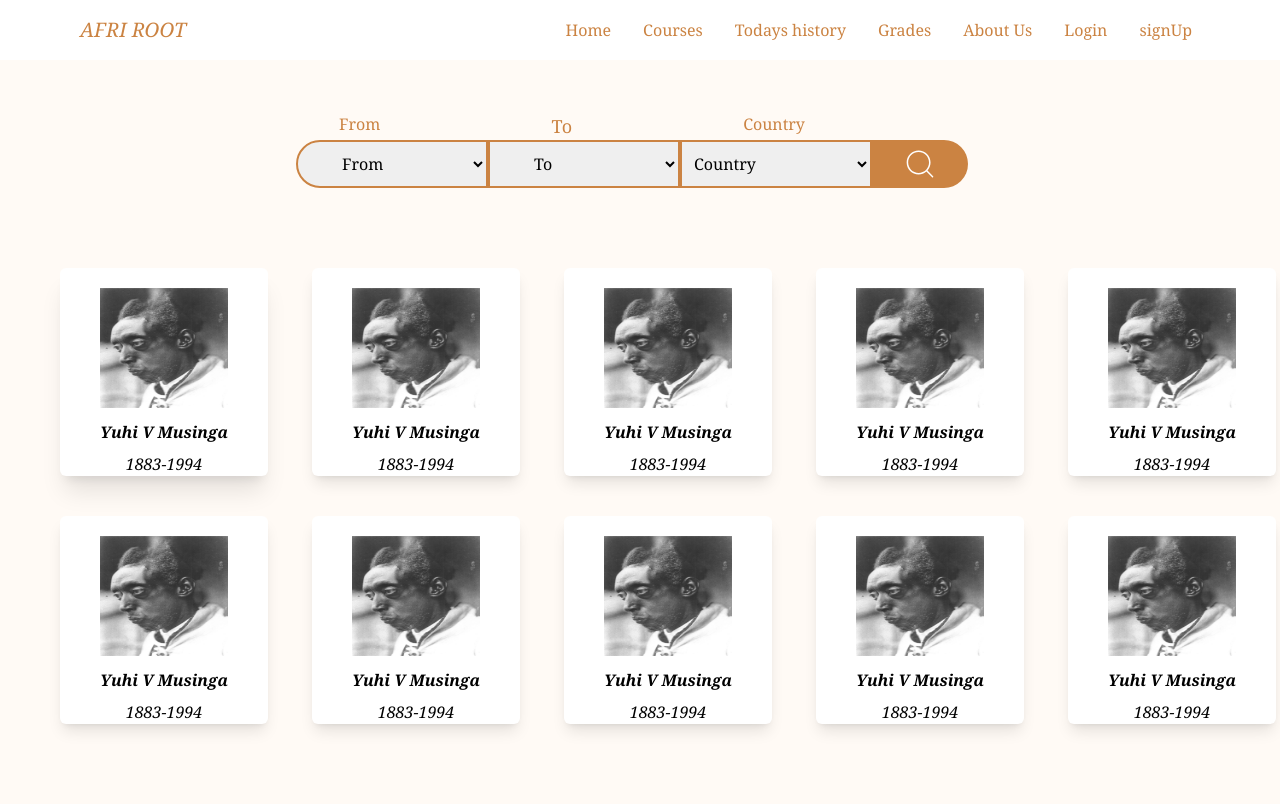
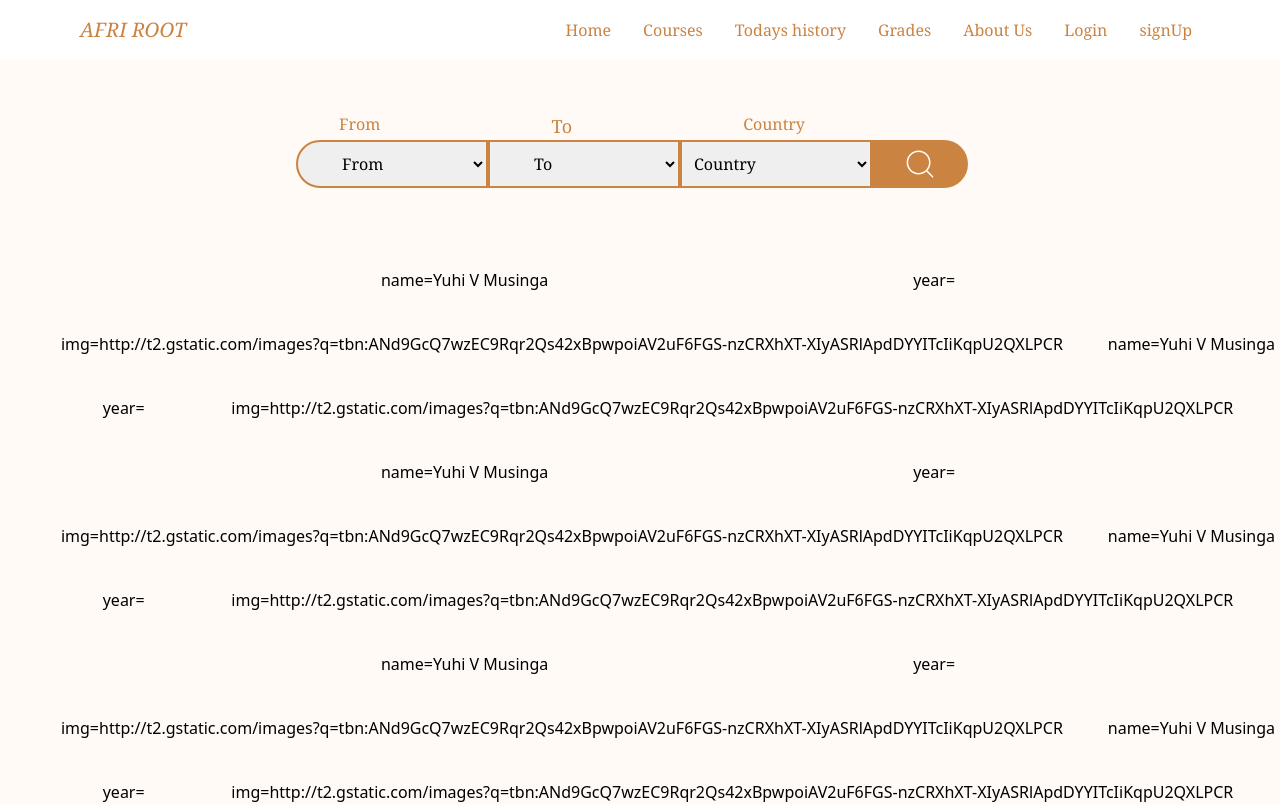
Before and after one commit to MUHUMUZAJeanPierre/afriRoot, a React (Vite) app: page /courses in a window 1280 px wide. Shown: the top 804 px of the page. Built offline with nearby package versions, Linux system fonts and the light colour scheme.

Commit message:
feat:culture

```diff
--- a/src/Components/Courses/Courses.jsx
+++ b/src/Components/Courses/Courses.jsx
@@ -2,8 +2,13 @@ import React from 'react'
 import { CiSearch } from "react-icons/ci";
 import { Link } from 'react-router-dom';
 import array from './CoursesArray';
+import CoursesArrays from './CoursesArray'
+import { useState } from 'react';
 
 const Courses = () => {
+    const [name, setName] = useState('')
+    const [year, setYear] = useState(0)
+    // const [employees, setEmployees] = useState([])
   return (
     <div>
         <div>
@@ -96,8 +101,7 @@ const Courses = () => {
                     <CiSearch/>
                 </div>
                 </div>
-                {/* */}
-                <div className='flex justify-evenly content-center gap-10 flex-wrap mt-[4rem] '>
+                {/* <div className='flex justify-evenly content-center gap-10 flex-wrap mt-[4rem] '>
                     <Link className='bg-white w-[13rem] h-[13rem] block px-auto shadow-xl rounded-md'>
                         <img src="../../../src/assets/YuhiVMusinga.jpg" alt="" className='w-[8rem] h-[8rem] mx-auto my-3 pt-2' />
                         <h2 className='italic font-semibold font-serif flex justify-center'> Yuhi V Musinga </h2>
@@ -149,15 +153,32 @@ const Courses = () => {
                         <p className='italic font-serif flex justify-center pt-2'>1883-1994</p>
                     </Link>
 
+                </div> */}
+
+
+
+                <div className='flex justify-evenly flex-wrap content-center gap-10 mt-[4rem]'>
+                    { array.map((items)=>{
+                        // console.log(items)
+                        return(
+                            <>
+                            {/* <rrays  */}
+                            <div>
+                             name={items.name}
+                            </div>
+                            <div>
+                            year={items.role}
+                            </div>
+                            <div>
+                            img={items.img}
+                            </div>
+
+                            </>
+                        )
+                    })}
+
                 </div>
-                {/* <div>
-                    {array.map((item,idx)=>{
 
-                        return
-                         <div>
-                            <img src={item} alt="" />
-                        </div>
-                    })}</div> */}
             </div>
         </div>
     </div>
--- a/src/Components/Courses/CoursesArray.jsx
+++ b/src/Components/Courses/CoursesArray.jsx
@@ -1,8 +1,45 @@
-import image from '../../../src/assets/YuhiVMusinga.jpg'
+// import image from '../../../src/assets/YuhiVMusinga.jpg'
 const array = [
+
     {
-        image1: image,
-
+        name: 'Yuhi V Musinga',
+        year: 1910-1930,
+        img: 'http://t2.gstatic.com/images?q=tbn:ANd9GcQ7wzEC9Rqr2Qs42xBpwpoiAV2uF6FGS-nzCRXhXT-XIyASRlApdDYYITcIiKqpU2QXLPCR',
+    },
+    {
+        name: 'Yuhi V Musinga',
+        year: 1910-1930,
+        img: 'http://t2.gstatic.com/images?q=tbn:ANd9GcQ7wzEC9Rqr2Qs42xBpwpoiAV2uF6FGS-nzCRXhXT-XIyASRlApdDYYITcIiKqpU2QXLPCR',
+    },
+    {
+        name: 'Yuhi V Musinga',
+        year: 1910-1930,
+        img: 'http://t2.gstatic.com/images?q=tbn:ANd9GcQ7wzEC9Rqr2Qs42xBpwpoiAV2uF6FGS-nzCRXhXT-XIyASRlApdDYYITcIiKqpU2QXLPCR',
+    },
+    {
+        name: 'Yuhi V Musinga',
+        year: 1910-1930,
+        img: 'http://t2.gstatic.com/images?q=tbn:ANd9GcQ7wzEC9Rqr2Qs42xBpwpoiAV2uF6FGS-nzCRXhXT-XIyASRlApdDYYITcIiKqpU2QXLPCR',
+    },
+    {
+        name: 'Yuhi V Musinga',
+        year: 1910-1930,
+        img: 'http://t2.gstatic.com/images?q=tbn:ANd9GcQ7wzEC9Rqr2Qs42xBpwpoiAV2uF6FGS-nzCRXhXT-XIyASRlApdDYYITcIiKqpU2QXLPCR',
+    },
+    {
+        name: 'Yuhi V Musinga',
+        year: 1910-1930,
+        img: 'http://t2.gstatic.com/images?q=tbn:ANd9GcQ7wzEC9Rqr2Qs42xBpwpoiAV2uF6FGS-nzCRXhXT-XIyASRlApdDYYITcIiKqpU2QXLPCR',
+    },
+    {
+        name: 'Yuhi V Musinga',
+        year: 1910-1930,
+        img: 'http://t2.gstatic.com/images?q=tbn:ANd9GcQ7wzEC9Rqr2Qs42xBpwpoiAV2uF6FGS-nzCRXhXT-XIyASRlApdDYYITcIiKqpU2QXLPCR',
+    },
+    {
+        name: 'Yuhi V Musinga',
+        year: 1910-1930,
+        img: 'http://t2.gstatic.com/images?q=tbn:ANd9GcQ7wzEC9Rqr2Qs42xBpwpoiAV2uF6FGS-nzCRXhXT-XIyASRlApdDYYITcIiKqpU2QXLPCR',
     }
 ]
 
--- a/src/Components/Home/Home.jsx
+++ b/src/Components/Home/Home.jsx
@@ -31,7 +31,7 @@ const Home = () => {
         </div>
 
 {/* OUR HISTORY AND WHAT WE ARE  */}
-        <div className=' w-full pt-[4rem] bg-red-700'>
+        <div className=' w-full pt-[4rem] '>
         <div className=' md:flex justify-evenly  md:h-[30rem]'>
           <div className=' md:w-[37rem] pl-6 md:h-[29rem]'>
             {/* <div ></div> */}
@@ -62,7 +62,7 @@ const Home = () => {
 
       {/* COURSES THAT WE OFFERS */}
 
-      <div className="bg-green-500">
+      <div className="">
         <div className="bg-image-1 lg:h-screen" />
         <div>
             <div>
@@ -76,7 +76,7 @@ const Home = () => {
 
   {/* Our program */}
 
-  <div className="bg-blue-900 py-[6rem]">
+  <div className="py-[6rem]">
     <div className="space-y-[2rem]">
       <h2  style={{color: '#CB8342'}} className="text-center  font-semibold text-xl uppercase font-serif">
         Today's History
@@ -84,7 +84,7 @@ const Home = () => {
       {/* <p className="text-center text-[#3A3A3A]">Trending culture </p> */}
     </div>
     <div className="flex lg:flex-row md:flex-col space-y-6   flex-col p-[3rem] container mx-auto justify-around lg:space-x-8">
-      <div className="bg-white rounded-lg p-6 mt-6">
+      <div className="bg-white rounded-lg p-6 mt-6 shadow-black shadow-xl">
         <h2  style={{color: '#CB8342'}} className="font-serif font-semibold text-lg flex flex-row items-center">
           <span className="text-3xl px-2">
             <BiServer />
@@ -95,7 +95,7 @@ const Home = () => {
         A single comprehensive program that covers various aspects of the culture, including history, traditions, language, arts, and social practices.
         </p>
       </div>
-      <div className="bg-white rounded-lg p-4">
+      <div className="bg-white rounded-lg p-4 shadow-black shadow-xl">
         <h2 style={{color: '#CB8342'}} className=" font-serif flex flex-row items-center font-semibold text-lg ">
           <span className="px-2 text-3xl">
             <FaGraduationCap />
@@ -107,7 +107,7 @@ const Home = () => {
         providing participants with hands-on experiences and interactions with people from the culture.
         </p>
       </div>
-      <div className="bg-white rounded-lg p-4">
+      <div className="bg-white rounded-lg p-4 shadow-black shadow-xl">
         <h2  style={{color: '#CB8342'}} className="font-serif font-semibold text-lg flex flex-row items-center ">
           <span className="text-3xl px-2">
             <HiOutlineLightBulb />
--- a/src/Components/Register/SignUp/SignUp.jsx
+++ b/src/Components/Register/SignUp/SignUp.jsx
@@ -8,7 +8,7 @@ const SinUp = () => {
   return (
     <>
     <div style={{background: '#FFFAF5'}} className=' w-full h-[60rem] py-[4rem]'>
-        <div  className=' lg:w-[40rem]  h-[39rem] shadow-black shadow-2xl mx-auto my-auto rounded-3xl'>
+        <div  className=' lg:w-[35rem]  h-[39rem] shadow-black shadow-2xl mx-auto my-auto rounded-3xl'>
             <div className='h-[36rem] w-[34rem] py-1'>
                 <h1 className='font-semibold text-3xl mx-10 mt-9 flex justify-center'>Sign Up</h1>
                 {/* <p className='mx-10 mb-5 mt-1'>Already have an account yet?
@@ -20,23 +20,23 @@ const SinUp = () => {
                     <label htmlFor="" className='font-semibold '>
                         Enter your email
                     </label><br/>
-                    <input type="text" required='required'   placeholder='Enter your email' className='w-[35rem] h-12 border-2  border-black rounded-lg p-4 text-black '/><br/><br/>
+                    <input type="text" required='required'   placeholder='Enter your email' className='w-[28rem] h-12 border-2  border-black rounded-lg p-4 text-black '/><br/><br/>
                     <label htmlFor="" className='font-semibold '>
                         Full name
                     </label><br/>
-                    <input type="text" required='required'   placeholder='Full name' className='h-12 w-[35rem] border-2  border-black rounded-lg p-4 text-black'/><br/><br/>
+                    <input type="text" required='required'   placeholder='Full name' className='h-12 w-[28rem] border-2  border-black rounded-lg p-4 text-black'/><br/><br/>
                     <label htmlFor="" className='font-semibold '>
                         Last name
                     </label><br/>
-                    <input type="text" required='required'   placeholder='you@example.com' className='h-12 w-[35rem] border-2  border-black rounded-lg p-4 text-black'/><br/><br/>
+                    <input type="text" required='required'   placeholder='you@example.com' className='h-12 w-[28rem] border-2  border-black rounded-lg p-4 text-black'/><br/><br/>
                     <div className='flex'>
                     <label htmlFor="" className='font-semibold '>Enter password</label>
 
                     </div>
-                    <input type="text" required="required" placeholder='Enter Password' className='h-12 w-[35rem] border-2  border-black rounded-lg p-4 text-black'/>
+                    <input type="text" required="required" placeholder='Enter Password' className='h-12 w-[28rem] border-2  border-black rounded-lg p-4 text-black'/>
                 </div>
                 <div className='mx-10 my-5'>
-                    <button style={{background: '#CB8342'}} className='  text-white rounded-3xl h-14 w-[35rem] text-2xl  font-semibold'>Sign Up</button>
+                    <button style={{background: '#CB8342'}} className='  text-white rounded-xl h-14 w-[28rem] text-2xl  font-semibold'>Sign Up</button>
                 </div>
                 <div className=' mt-9'>
                 <p className='flex justify-center  font-semibold'>Already have an account yet?
```
Also changed, not shown: src/Components/Register/Login/Login.jsx (+22 -10 lines).
